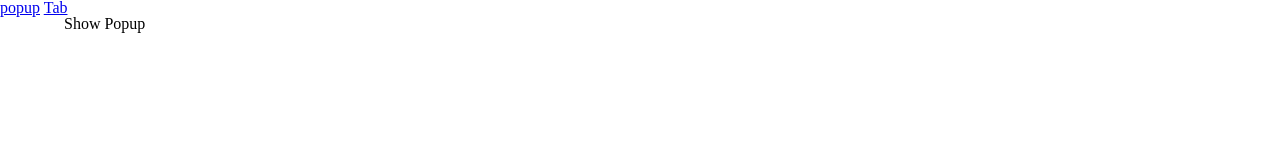
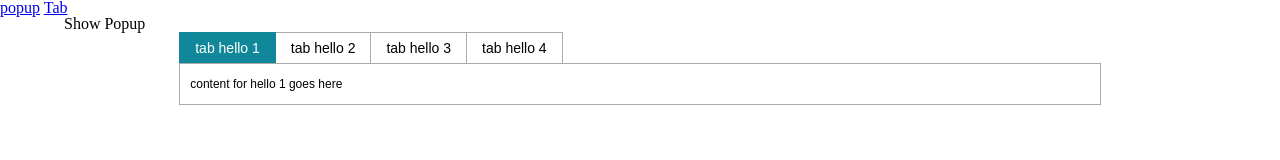
Before and after one commit to Rangarajsam/reusbleDirectives, a website: page app/index.html at #/tab in a window 1280 px wide. Drawn offline with nearby package versions, Linux system fonts and the light colour scheme; some packages are replaced by stand-ins of ours.

Commit message:
Basic Tabbing is done

```diff
--- a/app/index.html
+++ b/app/index.html
@@ -5,6 +5,7 @@
   <title>Custom Directives</title>
   <link href="app.css" rel="stylesheet" type="text/css">
   <link href="popup/views/css/popup.css" rel="stylesheet" type="text/css">
+  <link href="tab/views/css/tab.css" rel="stylesheet" type="text/css">
 </head>
 <body ng-app="reusableDirectives">
 <a href="#/">popup</a>
@@ -19,5 +20,6 @@
 <script type="text/javascript" src="popup/controller/popup.controller.js"></script>
 <script type="text/javascript" src="tab/controller/tab.controller.js"></script>
 <script type="text/javascript" src="popup/directives/popup.directive.js"></script>
+<script type="text/javascript" src="tab/directives/tab.directive.js"></script>
 </body>
 </html>
--- a/app/popup/controller/popup.controller.js
+++ b/app/popup/controller/popup.controller.js
@@ -8,4 +8,26 @@ angular.module('popupModule',[])
   $scope.hidePopup=function(){
     $scope.popup=false;
   };
+
+
+
+    $scope.hello=[
+        {
+            title:'tab hello 1',
+            content:'content for hello 1 goes here'
+        },
+         {
+            title:'tab hello 2',
+            content:'content for hello 2 goes here'
+        },
+         {
+            title:'tab hello 3',
+            content:'content for hello 3 goes here'
+        },
+         {
+            title:'tab hello 4',
+            content:'content for hello 4 goes here'
+        }
+
+    ];
 }]);
--- a/app/popup/views/popup.html
+++ b/app/popup/views/popup.html
@@ -5,3 +5,5 @@
 
 
 <p ng-click="showPopup()">Show Popup</p>
+
+<tab data="hello"></tab>
--- a/app/tab/controller/tab.controller.js
+++ b/app/tab/controller/tab.controller.js
@@ -1,12 +1,24 @@
 angular.module('tabModule',[])
 .controller('tabCtrl',['$scope',function($scope){
   $scope.welcome="Tab Page";
-    $scope.popup2=false;
-    $scope.showPopup2=function(){
-    $scope.popup2=true;
-  };
-  $scope.hidePopup2=function(){
-    $scope.popup2=false;
-  };
+    $scope.tabConts=[
+        {
+            title:'tab heading 1',
+            content:'content for tab 1 goes here'
+        },
+         {
+            title:'tab heading 2',
+            content:'content for tab 2 goes here'
+        },
+         {
+            title:'tab heading 3',
+            content:'content for tab 3 goes here'
+        },
+         {
+            title:'tab heading 4',
+            content:'content for tab 4 goes here'
+        }
+
+    ];
 
 }]);
--- a/app/tab/directives/tab.directive.js
+++ b/app/tab/directives/tab.directive.js
@@ -0,0 +1,21 @@
+angular.module('tabModule')
+.directive('tab',function(){
+
+    return{
+        restrict:'AE',
+        templateUrl:'./tab/views/tab-template.html',
+        scope:{
+            data:'='
+        },
+        link:function(scope,elem,attr){
+            scope.activate=0;
+            console.log(scope.data);
+            scope.activateMe=function(index){
+               scope.activate=index;
+            };
+        }
+
+
+    }
+
+});
--- a/app/tab/views/css/tab.css
+++ b/app/tab/views/css/tab.css
@@ -0,0 +1,47 @@
+.tab-container {
+    width: 80%;
+    margin: 0 auto;
+
+}
+.tab-header-holder,.tab-content-holder{
+    width: 100%;
+}
+.tab-content-holder {
+    box-sizing: border-box;
+    border: 1px solid #aaa;
+}
+.tab-content {
+    box-sizing: border-box;
+    padding: 10px;
+    font: normal 12px/20px arial;
+    display: none;
+}
+.tab-content.active {
+    display: block;
+}
+.tab-header {
+    float: left;
+    box-sizing: border-box;
+    padding: 0px 15px;
+    text-align: center;
+    font: normal 14px/30px arial;
+    color: #000;
+    background: #fff;
+    border: 1px solid #aaa;
+    border-left: 0px;
+    border-bottom: 0px;
+    cursor: pointer;
+}
+.tab-header.active {
+    background: #189;
+    border: 1px solid #189;
+    color: #fff;
+    border-bottom: 0px;
+}
+.tab-header:first-child {
+    border-left: 1px solid #aaa;
+}
+.tab-header.active:first-child {
+    border-left: 1px solid #189;
+    color: #fff;
+}
--- /dev/null
+++ b/app/tab/views/tab-template.html
@@ -0,0 +1,10 @@
+<div class="tab-container">
+   <div class="tab-header-holder">
+    <div class="tab-header" ng-repeat="conts in data" ng-class="{'active':activate===$index}" ng-click="activateMe($index)">{{conts.title}}</div>
+    <div class="clearfix"></div>
+    </div>
+    <div class="tab-content-holder">
+
+        <div class="tab-content" ng-class="{'active':activate===$index}" ng-repeat="conts in data">{{ conts.content}}</div>
+    </div>
+</div>
```
Also changed, not shown: app/tab/views/tab.html (+1 -6 lines).
